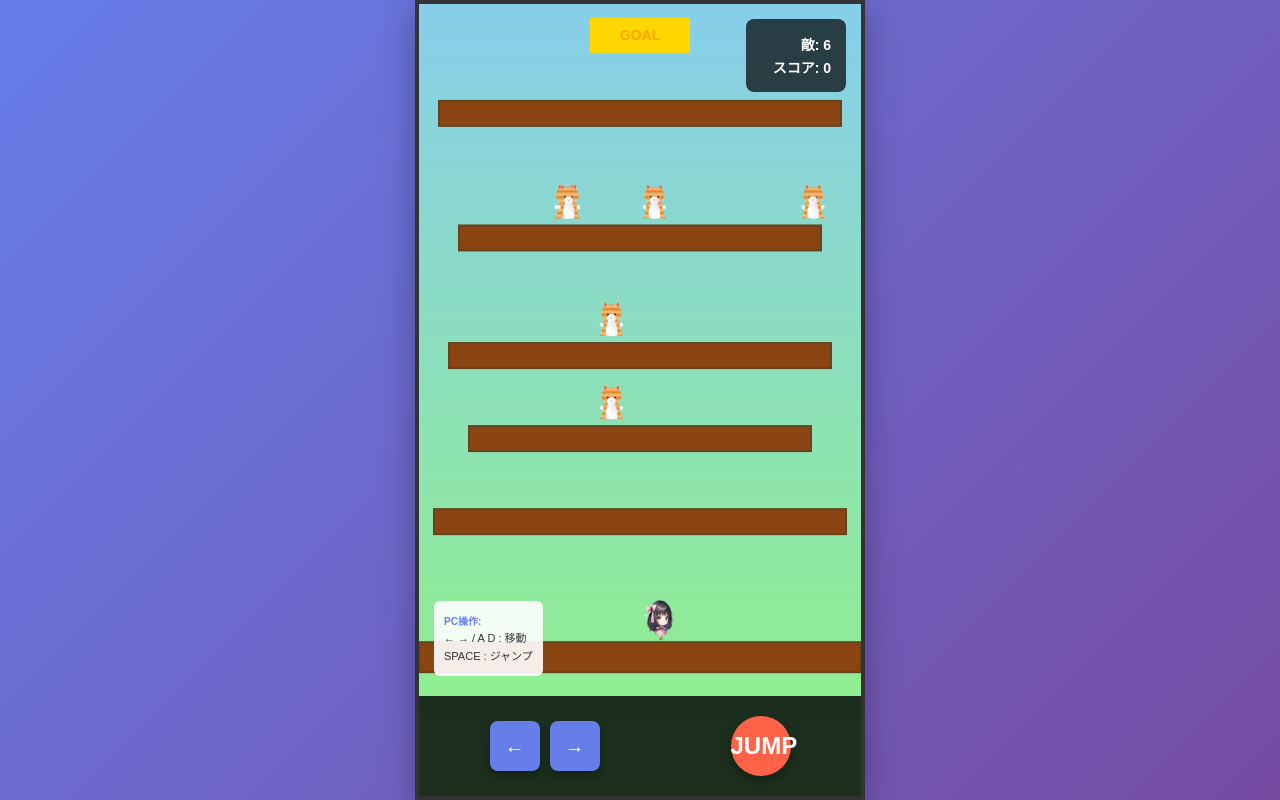
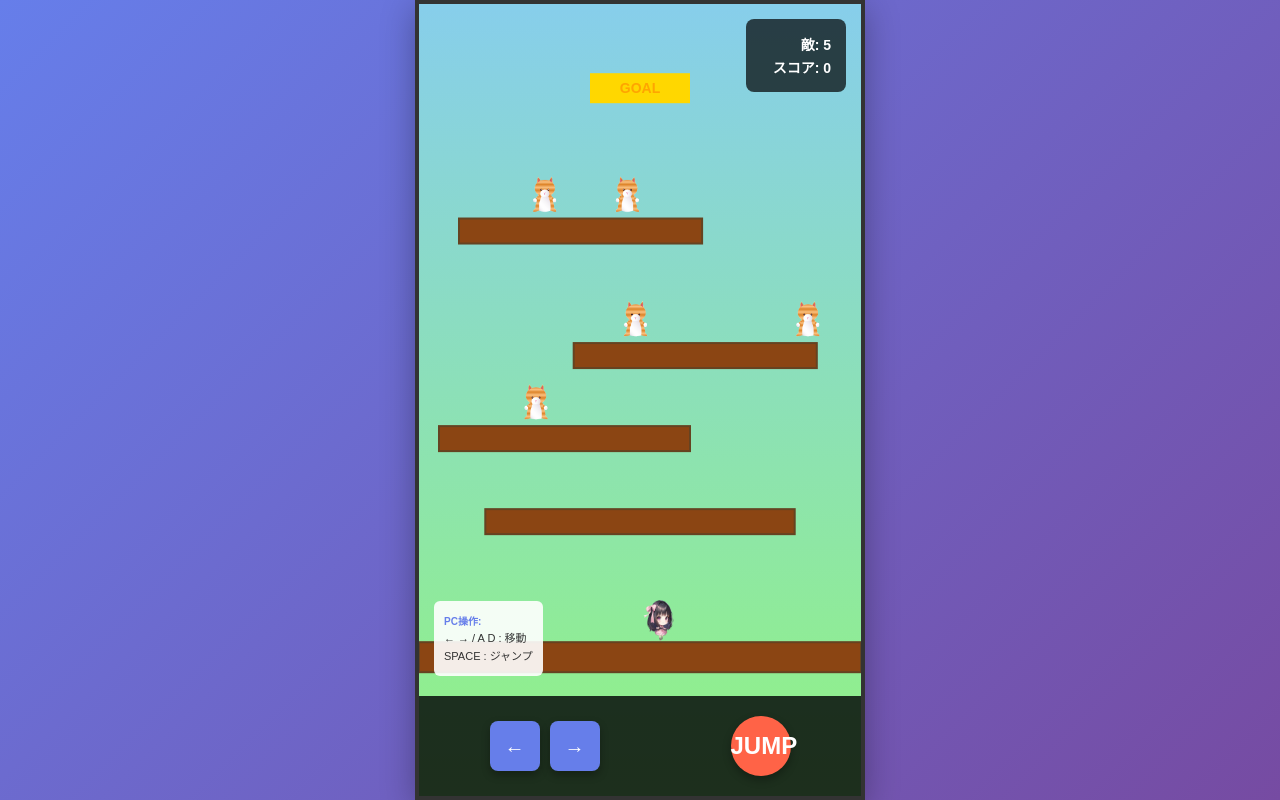
Before and after one commit to moshimur/mario-game, a plain HTML site: page index.html in a window 1280 px wide. Drawn offline with Linux system fonts and the light colour scheme.

Commit message:
Update index.html

```diff
--- a/index.html
+++ b/index.html
@@ -322,33 +322,30 @@
         const enemyImage = new Image();
         enemyImage.src = './アイコンみーこ256256.png';
 
-        // ===== プラットフォームデータ（広くしてプレイしやすく） =====
+        // ===== プラットフォームデータ（幅ランダム・ジグザグ配置・敵1→2→2） =====
         const platforms = [
             // 地面（最下部）
             { x: 0, y: GROUND_Y + 50, width: canvas.width, height: 30 },
 
-            // 1段目：広めで練習用
-            { x: 15, y: canvas.height * 0.73, width: canvas.width - 30, height: 25 },
+            // 1段目：練習用足場（ランダム幅・中央寄り）
+            { x: canvas.width * 0.15, y: canvas.height * 0.73, width: canvas.width * 0.7, height: 25 },
 
-            // 2段目：広めにしてギャップ作成
-            { x: 50, y: canvas.height * 0.61, width: canvas.width - 100, height: 25 },
+            // 2段目：左側寄せ（ランダム幅）
+            { x: 20, y: canvas.height * 0.61, width: canvas.width * 0.5 + 30, height: 25 },
 
-            // 3段目：広めで右側に配置
-            { x: 30, y: canvas.height * 0.49, width: canvas.width - 60, height: 25 },
+            // 3段目：右側寄せ（ランダム幅）
+            { x: canvas.width * 0.35, y: canvas.height * 0.49, width: canvas.width * 0.55, height: 25 },
 
-            // 4段目：敵専用足場（広め）
-            { x: 40, y: canvas.height * 0.32, width: canvas.width - 80, height: 25 },
-
-            // 5段目：敵なし広い足場（ゴール前の安全地帯）
-            { x: 20, y: canvas.height * 0.14, width: canvas.width - 40, height: 25 }
+            // 4段目：左側寄せ（敵最後の足場）
+            { x: 40, y: canvas.height * 0.31, width: canvas.width * 0.55, height: 25 }
         ];
 
         // ===== ゴール =====
         const goal = {
             x: canvas.width / 2 - 50,
-            y: canvas.height * 0.02,
+            y: canvas.height * 0.10,
             width: 100,
-            height: 35
+            height: 30
         };
 
         // ===== 敵オブジェクト =====
@@ -402,7 +399,7 @@
             }
         }
 
-        // ===== 敵を配置（6体、配置パターンを工夫） =====
+        // ===== 敵を配置（1→2→2、合計5体） =====
         const enemies = [];
         const floatingTexts = [];
         function initializeEnemies() {
@@ -411,23 +408,19 @@
             // 1段目：敵なし（練習用）
             // 配置なし
 
-            // 2段目：敵1体（中央）
+            // 2段目：敵1体
             let platform = platforms[2];
             enemies.push(new Enemy(platform.x + platform.width / 2 - 17.5, platform.y - 45));
 
-            // 3段目：敵1体（中央）
+            // 3段目：敵2体
             platform = platforms[3];
-            enemies.push(new Enemy(platform.x + platform.width / 2 - 17.5, platform.y - 45));
+            enemies.push(new Enemy(platform.x + platform.width * 0.3, platform.y - 45));
+            enemies.push(new Enemy(platform.x + platform.width * 0.7, platform.y - 45));
 
-            // 4段目（敵専用足場）：敵4体（最難関区間）
+            // 4段目：敵2体（ラスト）
             platform = platforms[4];
-            enemies.push(new Enemy(platform.x + 40, platform.y - 45));
-            enemies.push(new Enemy(platform.x + platform.width / 3, platform.y - 45));
-            enemies.push(new Enemy(platform.x + (platform.width * 2) / 3 - 35, platform.y - 45));
-            enemies.push(new Enemy(platform.x + platform.width - 75, platform.y - 45));
-
-            // 5段目：敵なし（安全地帯）
-            // 配置なし
+            enemies.push(new Enemy(platform.x + platform.width * 0.25, platform.y - 45));
+            enemies.push(new Enemy(platform.x + platform.width * 0.75, platform.y - 45));
         }
         initializeEnemies();
 
```
